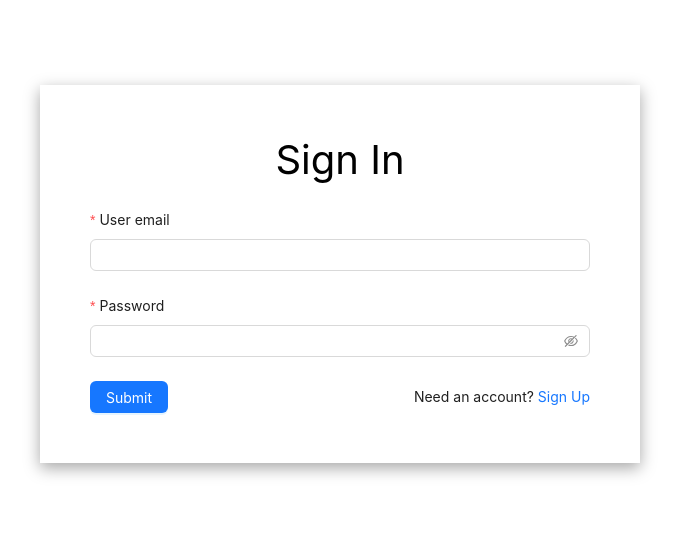
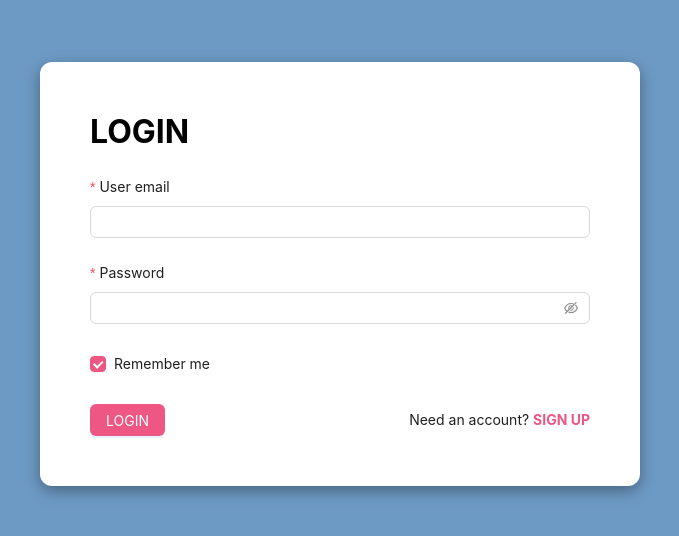
Before and after one commit to Yuriy-27/test-app, a React (Create React App) app: page /login in a window 1280 px wide. Shown: the part 126-662 px from the top of the page, without its empty margins (300-979 px from the left). Built offline with nearby package versions, Linux system fonts and the light colour scheme; no server answers.

Commit message:
feat: login page styles

```diff
--- a/src/components/SignInForm/SignInForm.module.scss
+++ b/src/components/SignInForm/SignInForm.module.scss
@@ -3,17 +3,56 @@
   max-width: 500px;
   padding: 50px;
   box-shadow: rgba(0, 0, 0, 0.35) 0px 5px 15px;
+  background-color: #fff;
+  border-radius: 12px;
 }
 
 .FormTitle {
-  font-size: 40px;
+  font-weight: bold;
+  font-size: 32px;
   line-height: 125%;
-  text-align: center;
   margin-bottom: 24px;
+}
+
+.LoginBtn {
+  background-color: #ee5684;
+
+  &:hover {
+    background-color: #ee5684 !important;
+  }
 }
 
 .FormItem {
   margin-bottom: 0;
+}
+
+.Checkbox {
+  :global .ant-checkbox-checked {
+    .ant-checkbox-inner {
+      background-color: #ee5684;
+      border-color: #ee5684;
+    }
+    &:hover {
+      .ant-checkbox-inner {
+        background-color: #ee5684;
+        border-color: #ee5684;
+      }
+    }
+  }
+
+  &:hover {
+    :global .ant-checkbox {
+      .ant-checkbox-inner {
+        border-color: #ee5684;
+      }
+      &.ant-checkbox-checked {
+        .ant-checkbox-inner {
+          border-color: #ee5684;
+          background-color: #ee5684;
+        }
+      }
+    }
+  }
 }
 
 .SubmitSection {
@@ -21,4 +60,13 @@
   display: flex;
   align-items: center;
   justify-content: space-between;
+  :global(.sign-up__link) {
+    a {
+      color: #ee5684;
+      font-weight: bold;
+      &:hover {
+        text-decoration: underline;
+      }
+    }
+  }
 }
--- a/src/components/SignInForm/SignInForm.tsx
+++ b/src/components/SignInForm/SignInForm.tsx
@@ -1,4 +1,4 @@
-import { Button, Form, Input } from 'antd';
+import { Button, Checkbox, Form, Input } from 'antd';
 import { signInWithEmailAndPassword } from 'firebase/auth';
 import React, { FC } from 'react';
 import { Link, useNavigate } from 'react-router-dom';
@@ -50,7 +50,7 @@ const SignInForm: FC = () => {
 
   return (
     <div className={`${styles.SignInForm}`} data-testid='SignInForm'>
-      <div className={`${styles.FormTitle}`}>Sign In</div>
+      <div className={`${styles.FormTitle}`}>LOGIN</div>
       <Form
         name='signIn'
         layout='vertical'
@@ -74,14 +74,23 @@ const SignInForm: FC = () => {
         >
           <Input.Password />
         </Form.Item>
+
+        <Form.Item name='remember' valuePropName='checked'>
+          <Checkbox className={styles.Checkbox}>Remember me</Checkbox>
+        </Form.Item>
+
         <div className={styles.SubmitSection}>
           <Form.Item className={styles.FormItem}>
-            <Button type='primary' htmlType='submit'>
-              Submit
+            <Button
+              className={styles.LoginBtn}
+              type='primary'
+              htmlType='submit'
+            >
+              LOGIN
             </Button>
           </Form.Item>
           <div className='sign-up__link'>
-            Need an account? <Link to='/register'>Sign Up</Link>
+            Need an account? <Link to='/register'>SIGN UP</Link>
           </div>
         </div>
       </Form>
--- a/src/pages/LoginPage/LoginPage.module.scss
+++ b/src/pages/LoginPage/LoginPage.module.scss
@@ -4,4 +4,5 @@
   display: flex;
   align-items: center;
   justify-content: center;
+  background-color: #6d9ac4;
 }
```
Also changed, not shown: src/app/App.scss (+32 -0 lines).
